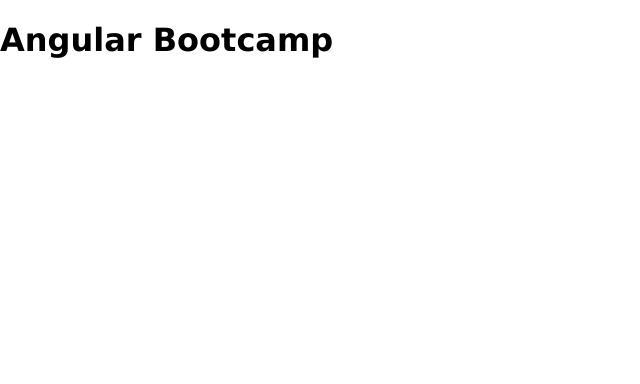
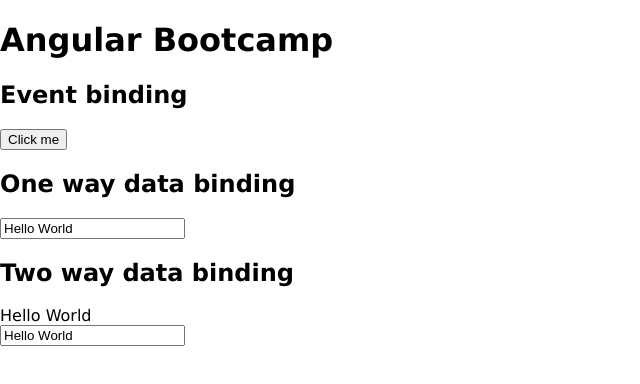
Before and after one commit to orfloresti/angular-bootcamp, an Angular app: page / in a window 1280 px wide. Shown: the top 384 px of the page, without its empty margins (0-640 px from the left). Built offline with nearby package versions, Linux system fonts and the light colour scheme.

Commit message:
Homework 4

```diff
--- a/src/app/app.component.html
+++ b/src/app/app.component.html
@@ -1 +1,3 @@
 <h1>Angular Bootcamp</h1>
+
+<app-homework4></app-homework4>
--- a/src/app/app.module.ts
+++ b/src/app/app.module.ts
@@ -1,10 +1,12 @@
 import { NgModule } from '@angular/core';
 import { AppComponent } from './app.component';
 import { BrowserModule } from '@angular/platform-browser';
+import { Homework4Component } from './components/homework4/homework4.component';
+import { FormsModule } from '@angular/forms';
 
 @NgModule({
-  imports: [BrowserModule],
-  declarations: [AppComponent],
+  imports: [BrowserModule, FormsModule],
+  declarations: [AppComponent, Homework4Component],
   bootstrap: [AppComponent],
 })
 export class AppModule {}
--- /dev/null
+++ b/src/app/components/homework4/homework4.component.html
@@ -0,0 +1,10 @@
+<h2>Event binding</h2>
+<button (click)="handleClick()"> Click me </button>
+
+<h2>One way data binding</h2>
+<input type="text" [value]="oneWayDataBinding">
+
+<h2>Two way data binding</h2>
+<span>{{twoWayDataBinding}}</span>
+<br>
+<input type="text" [(ngModel)]="twoWayDataBinding">
--- /dev/null
+++ b/src/app/components/homework4/homework4.component.ts
@@ -0,0 +1,17 @@
+import { Component } from '@angular/core';
+
+@Component({
+  selector: 'app-homework4',
+  templateUrl: './homework4.component.html',
+  styleUrl: './homework4.component.scss'
+})
+export class Homework4Component {
+
+  alertMessage: string = "I was triggered by an event";
+  oneWayDataBinding: string = "Hello World";
+  twoWayDataBinding: string = "Hello World";
+
+  handleClick() {
+    window.alert(this.alertMessage);
+  }
+}
```
Also changed, not shown: src/app/components/homework4/homework4.component.scss (added).
